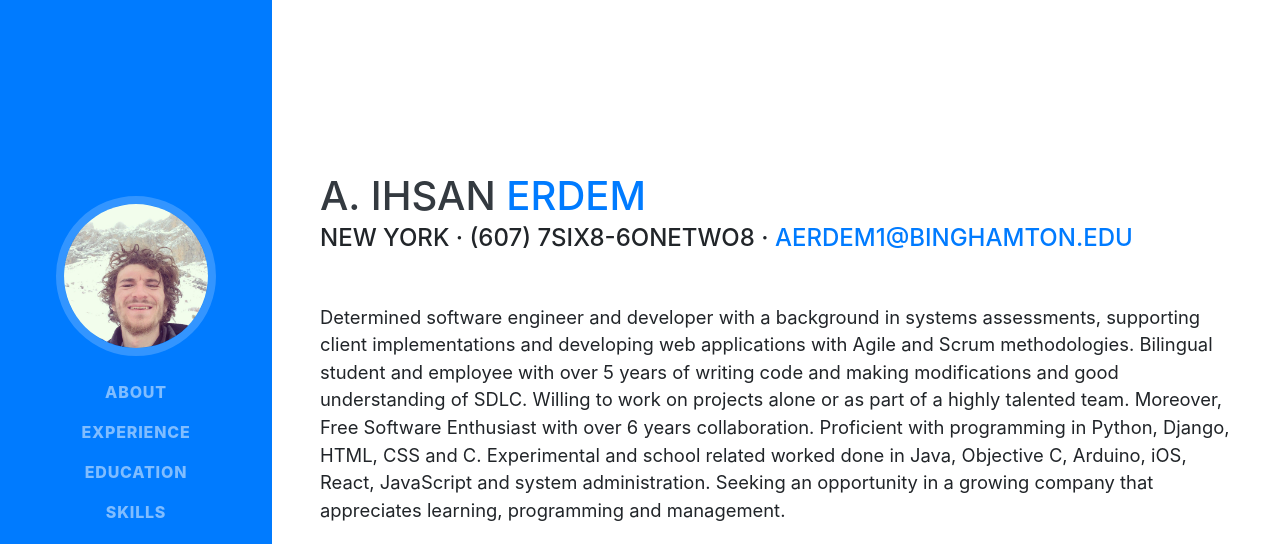
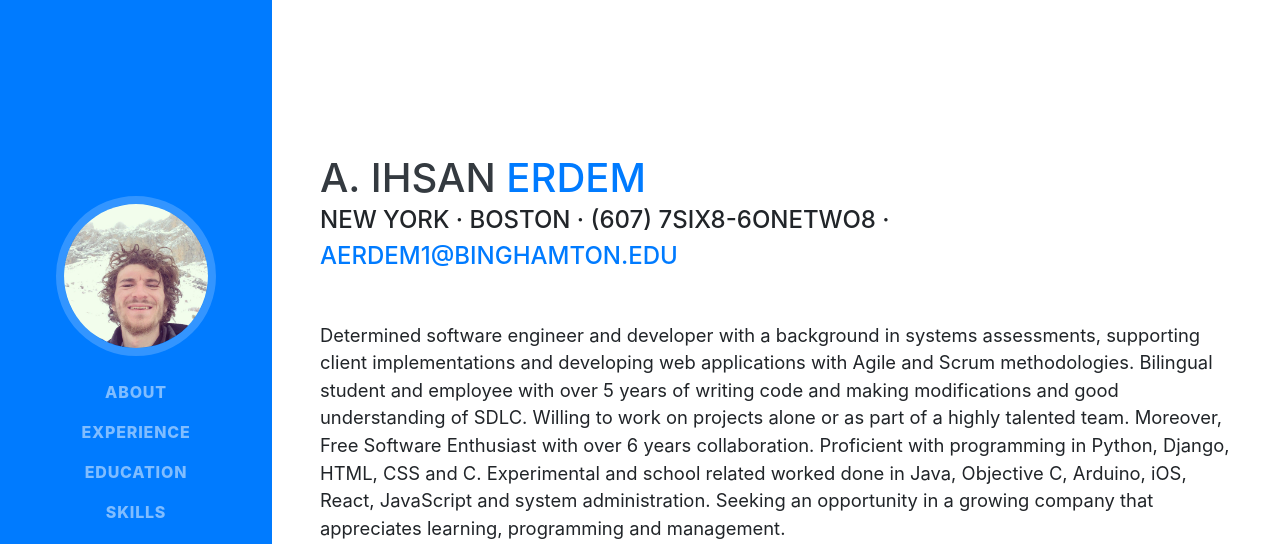
Before and after one commit to iErdem1/gh-pages, a website with bundled scripts: page index.html in a window 1280 px wide. Shown: the top 544 px of the page. Built offline with nearby package versions, Linux system fonts and the light colour scheme; a web font is replaced by a local one.

Commit message:
info update

```diff
--- a/index.html
+++ b/index.html
@@ -81,7 +81,7 @@
 						<span class="text-primary">Erdem</span>
 					</h1>
 					<div class="subheading mb-5">
-						New York · (607) 7six8-6onetwo8 ·
+						New York · Boston · (607) 7six8-6onetwo8 ·
 						<a href="mailto:name@email.com">aerdem1@binghamton.edu</a>
 					</div>
 					<p class="lead mb-5">
```
